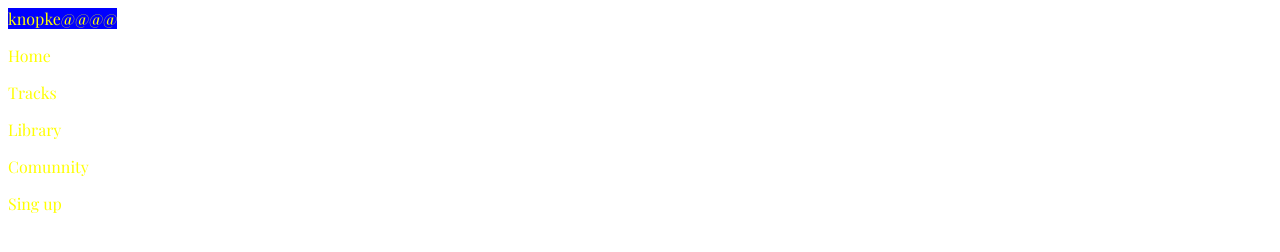
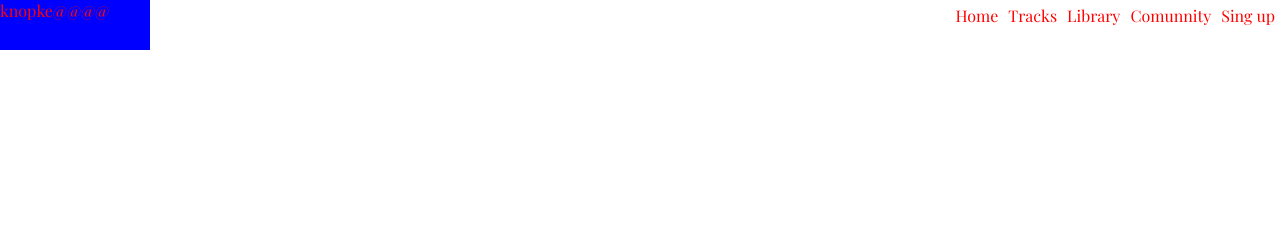
Before and after one commit to varsket1s/BIT, a plain HTML site: page Paskaitos15/zirnis/index.html in a window 1280 px wide. Drawn offline with nearby package versions, Linux system fonts and the light colour scheme.

Commit message:
04.09 01:47

```diff
--- a/Paskaitos15/zirnis/css/styles.css
+++ b/Paskaitos15/zirnis/css/styles.css
@@ -1,18 +1,22 @@
-header{
-  width: 100%;
+header {
+  justify-content: space-between;
+  display: flex;
+  height: 100px;
+  font-family: "Playfair Display", serif;
+  color: red;
+}
+nav {
+  display: flex;
   height: 50px;
 }
-.top {
-  float: right;
-  margin: 0;
-  width: 100%;
-display: inline-inherit;
-font-family: 'Playfair Display', serif;
-color: yellow;
+nav > p {
+  margin: 5px 5px 5px 5px;
 }
 .knopke {
+  width: 150px;
+  height: 50px;
   background-color: blue;
 }
-div{
-  display: inline-block;
+body {
+  margin: 0;
 }
--- a/Paskaitos15/zirnis/index.html
+++ b/Paskaitos15/zirnis/index.html
@@ -1,27 +1,27 @@
 <!DOCTYPE html>
 <html lang="en" dir="ltr">
-
   <head>
-  <meta charset="utf-8">
+    <meta charset="utf-8" />
     <title>Rytis Želvys</title>
-  <link rel="stylesheet" href="css/styles.css">
-  <link rel="shortcut icon" href="favicon.ico">
-  <link href="https://fonts.googleapis.com/css?family=Playfair+Display&display=swap" rel="stylesheet">
+    <link rel="stylesheet" href="css/styles.css" />
+    <link rel="shortcut icon" href="favicon.ico" />
+    <link
+      href="https://fonts.googleapis.com/css?family=Playfair+Display&display=swap"
+      rel="stylesheet"
+    />
   </head>
 
   <body>
     <header>
-  <div class="top">
       <div class="knopke">knopke@@@@</div>
+      <nav>
         <p>Home</p>
         <p>Tracks</p>
         <p>Library</p>
         <p>Comunnity</p>
-      <p> Sing up</p>
-
+        <p>Sing up</p>
+      </nav>
     </header>
   </body>
-<footer>
-
-</footer>
+  <footer></footer>
 </html>
```
Lines whose indentation alone changed are shown as unchanged.
